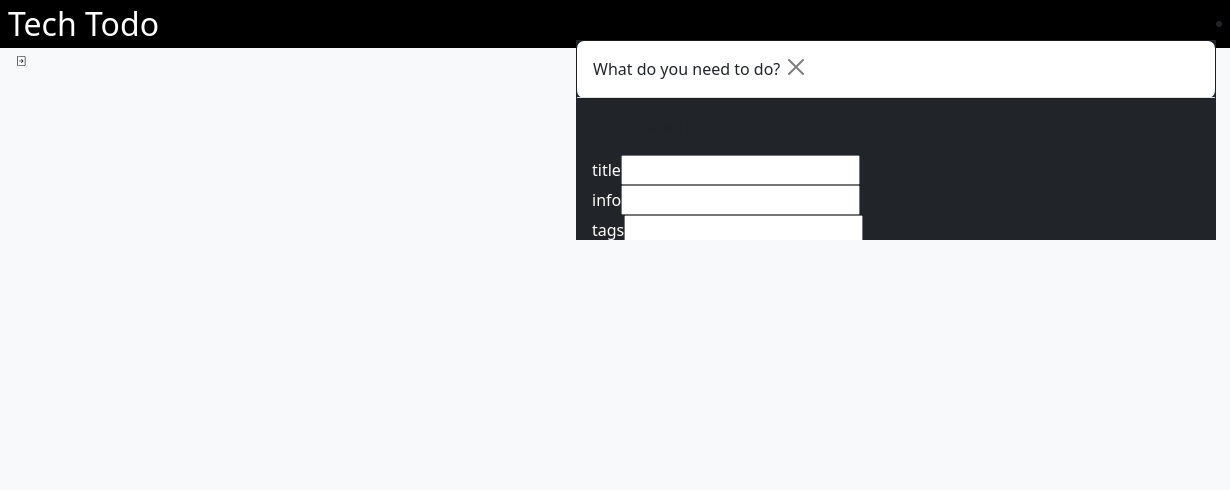
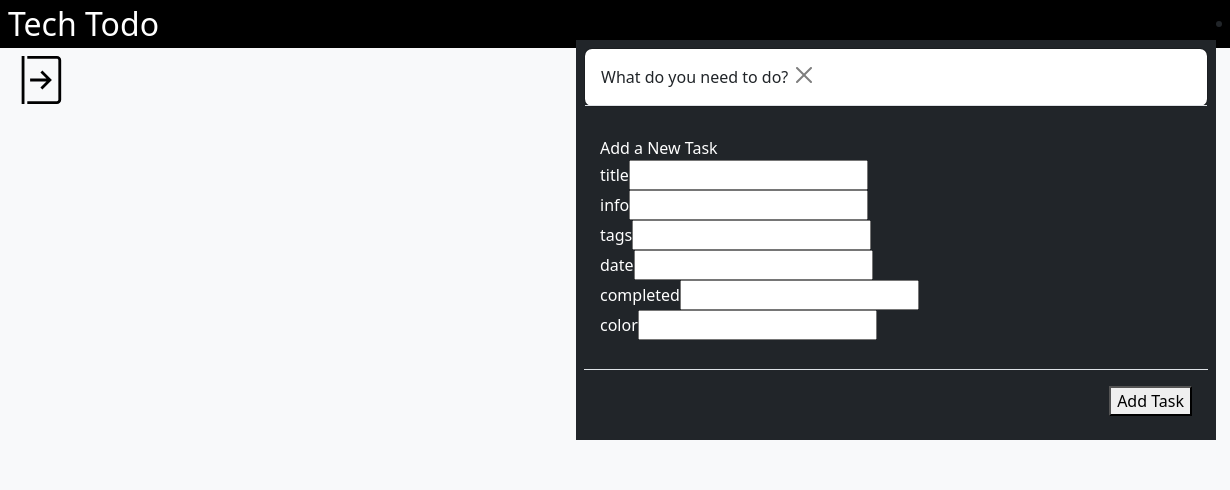
Before and after one commit to TechnicallyAustin/Odin-todo, a website built with webpack: page dist/index.html in a window 1280 px wide. Both pictures are taken after a click on the picture 1252 px from the left and 24 px from the top of the page. Shown: the top 490 px of the page, 0-1230 px from the left. Built offline with nearby package versions, Linux system fonts and the light colour scheme.

Commit message:
more form modal design

```diff
--- a/src/css/styles.css
+++ b/src/css/styles.css
@@ -15,8 +15,8 @@ main {
 }
 
 .icon {
-    width: 2vw;
-    min-width: 1vw;
+    width: 5vw;
+    min-width: 2vw;
     height: auto;
 }
 
@@ -31,4 +31,7 @@ main {
     top: 5%;
     left: 45%;
 
+    display: grid;
+    grid-template-rows: 1fr 8fr 1fr;
+    grid-auto-rows: 1fr;
 }
--- a/src/javascript/tasks/newTask.js
+++ b/src/javascript/tasks/newTask.js
@@ -1,6 +1,5 @@
-function newTask(){
+function newTask() {
   // creates a modal containing a form
-
   // Modal
   // div class modal
   // div class modal dialouge
@@ -8,7 +7,6 @@ function newTask(){
   // div class modal header
   // div class modal title
   // button class btn close
-
   // div class modal body
   // form
   // inputs
@@ -19,28 +17,25 @@ function newTask(){
   // completed
   // color
   // submit
-
   //div class modal footer
   // button class btn close
   // button class btn save
   // submits form and calls a function to create Tasks that also creates cards.
-
   // on submit create a task with the inputs of the modal
 }
 
 const modal = {
   page: document.querySelector(".page-content"),
   modal: null,
-    createModal: function(){
+  createModal: function () {
     const modal = document.createElement("div");
-        modal.setAttribute("class", "modal w-50 h-25 bg-dark")
+    modal.setAttribute("class", "modal w-50 h-50 bg-dark p-2");
     this.page.appendChild(modal);
-        this.modal = modal
+    this.modal = modal;
   },
-    header: function (){
-
+  header: function () {
     const dialouge = this.modal.appendChild(document.createElement("div"));
-        dialouge.setAttribute("class", "modal-dialouge ");
+    dialouge.setAttribute("class", "modal-dialouge w-100");
 
     const content = dialouge.appendChild(document.createElement("div"));
     content.setAttribute("class", "modal-content");
@@ -50,58 +45,67 @@ const modal = {
 
     const title = header.appendChild(document.createElement("div"));
     title.setAttribute("class", "modal-title");
-        title.textContent = "What do you need to do?"
+    title.textContent = "What do you need to do?";
 
     const button = title.appendChild(document.createElement("button"));
     button.setAttribute("class", "btn-close");
-
   },
 
-    body: function (){
+  body: function () {
     const body = this.modal.appendChild(document.createElement("div"));
-        body.setAttribute("class", "modal-body")
+    body.setAttribute(
+      "class",
+      "modal-body h-100 d-flex flex-column justify-content-around align-items-start"
+    );
 
-        const form = body.appendChild(document.createElement("form"))
+    const form = body.appendChild(document.createElement("form"));
 
     const legend = form.appendChild(document.createElement("p"));
-        legend.setAttribute("class", "legend")
-        legend.textContent = "Add a New Task"
+    legend.setAttribute("class", "legend text-white mb-0");
+    legend.textContent = "Add a New Task";
 
-        const inputs = ["Title", "Info", "Tags", "Date", "Completed", "Color"]
-        for (let input of inputs){
-            let value = input.toLowerCase()
+    const inputs = ["Title", "Info", "Tags", "Date", "Completed", "Color"];
+    for (let input of inputs) {
+      let value = input.toLowerCase();
 
       let fieldset = document.createElement("fieldset");
-            fieldset.setAttribute("class", "d-flex flex-column justify-content-around align-items-center w-75")
-            fieldset.setAttribute("class", `${value}-field`)
+      fieldset.setAttribute(
+        "class",
+        "d-flex flex-column justify-content-around align-items-center w-75"
+      );
+      fieldset.setAttribute("class", `${value}-field`);
 
-            let label = fieldset.appendChild(document.createElement("label"))
-            label.setAttribute("class", "text-white")
+      let label = fieldset.appendChild(document.createElement("label"));
+      label.setAttribute("class", "text-white");
       label.setAttribute("for", `${value}`);
-            label.textContent = value
+      label.textContent = value;
 
-            let formInput = fieldset.appendChild(document.createElement("input"))
+      let formInput = fieldset.appendChild(document.createElement("input"));
       formInput.setAttribute("type", "text");
-            formInput.setAttribute("id", "")
+      formInput.setAttribute("id", "");
 
-            form.appendChild(fieldset)
-
+      form.appendChild(fieldset);
     }
     //const submit = form.appendChild(document.createElement("button"))
     //submit.setAttribute("value", "submit")
     //submit.textContent = "Add Task"
   },
-    footer: function(){}
-}
+  footer: function () {
+    const form = document.querySelector("form");
+    const footer = document.createElement("footer");
+    footer.setAttribute("class", "modal-footer");
 
-
-
-
+    const submit = footer.appendChild(document.createElement("button"));
+    submit.setAttribute("value", "submit");
+    submit.textContent = "Add Task";
+    this.modal.appendChild(footer);
+  },
+};
 
 export function newTaskModal() {
-    modal.createModal()
-    modal.header()
-    modal.body()
-    modal.footer()
-    console.log("modal created")
+  modal.createModal();
+  modal.header();
+  modal.body();
+  modal.footer();
+  console.log("modal created");
 }
```
Also changed, not shown: dist/bundle.js. Lines whose indentation alone changed are shown as unchanged.
